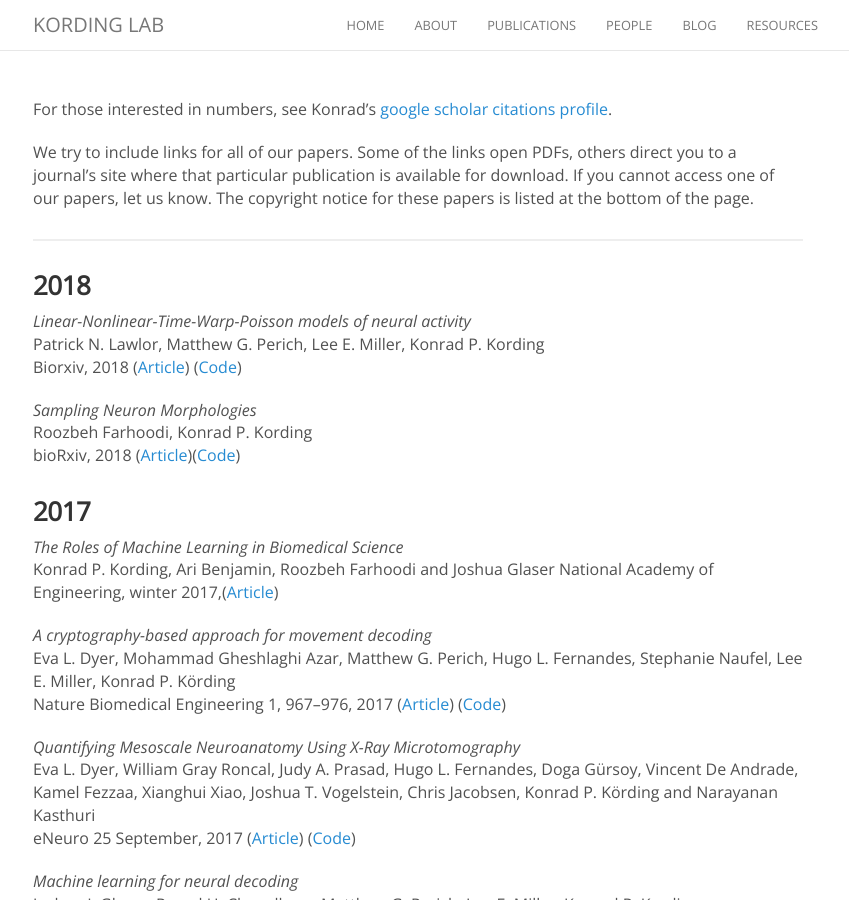
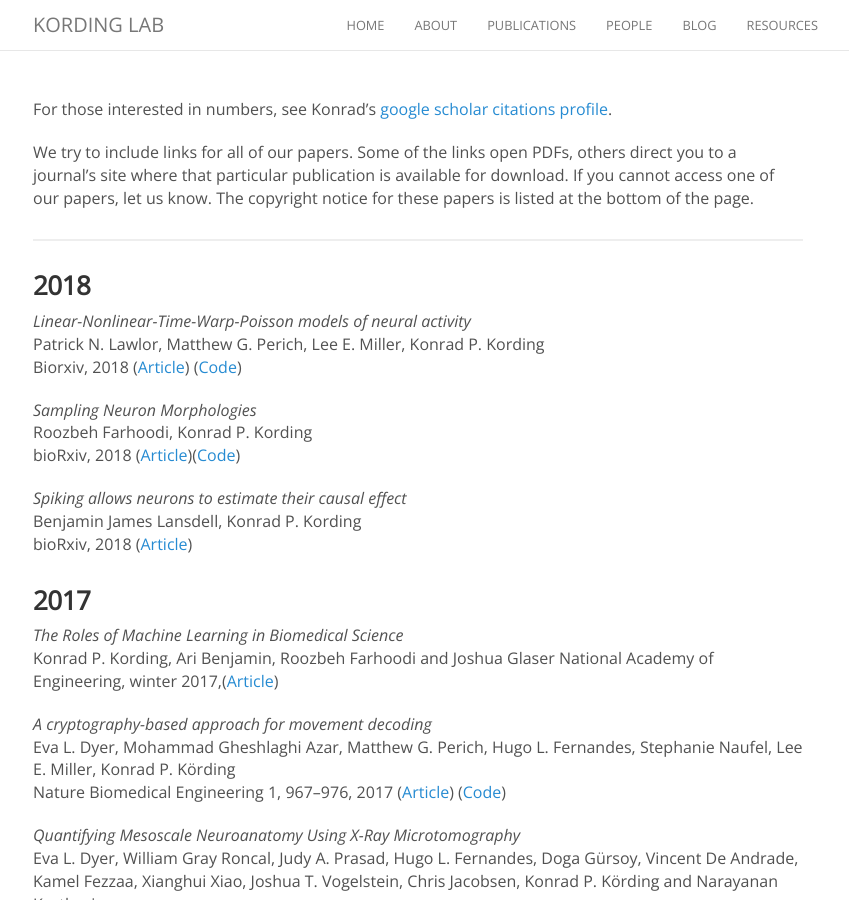
Before and after one commit to KordingLab/KordingLab.github.io, a Jekyll site: the page built from publications.md, in a window 1280 px wide and 900 px high. Shown: the whole window, without its empty margins (222-1071 px from the left). Built offline with Jekyll 4.4.1, drawn with Linux system fonts in a browser that asks for light colours; nearby versions of some CDN libraries; comment, search, counter and statistics services are not loaded.

Commit message:
Ben's paper

```diff
--- a/publications.md
+++ b/publications.md
@@ -18,6 +18,10 @@ Biorxiv, 2018 ([Article](https://www.biorxiv.org/content/early/2018/01/22/194498
 _Sampling Neuron Morphologies_<br>
 Roozbeh Farhoodi, Konrad P. Kording<br>
 bioRxiv, 2018 ([Article](https://www.biorxiv.org/content/early/2018/01/15/248385))([Code](https://github.com/NeuronGenerator/MCMC))
+
+_Spiking allows neurons to estimate their causal effect_<br>
+Benjamin James Lansdell, Konrad P. Kording<br>
+bioRxiv, 2018 ([Article](https://www.biorxiv.org/content/early/2018/01/25/253351))
 
 ### 2017
 _The Roles of Machine Learning in Biomedical Science_<br>
```
